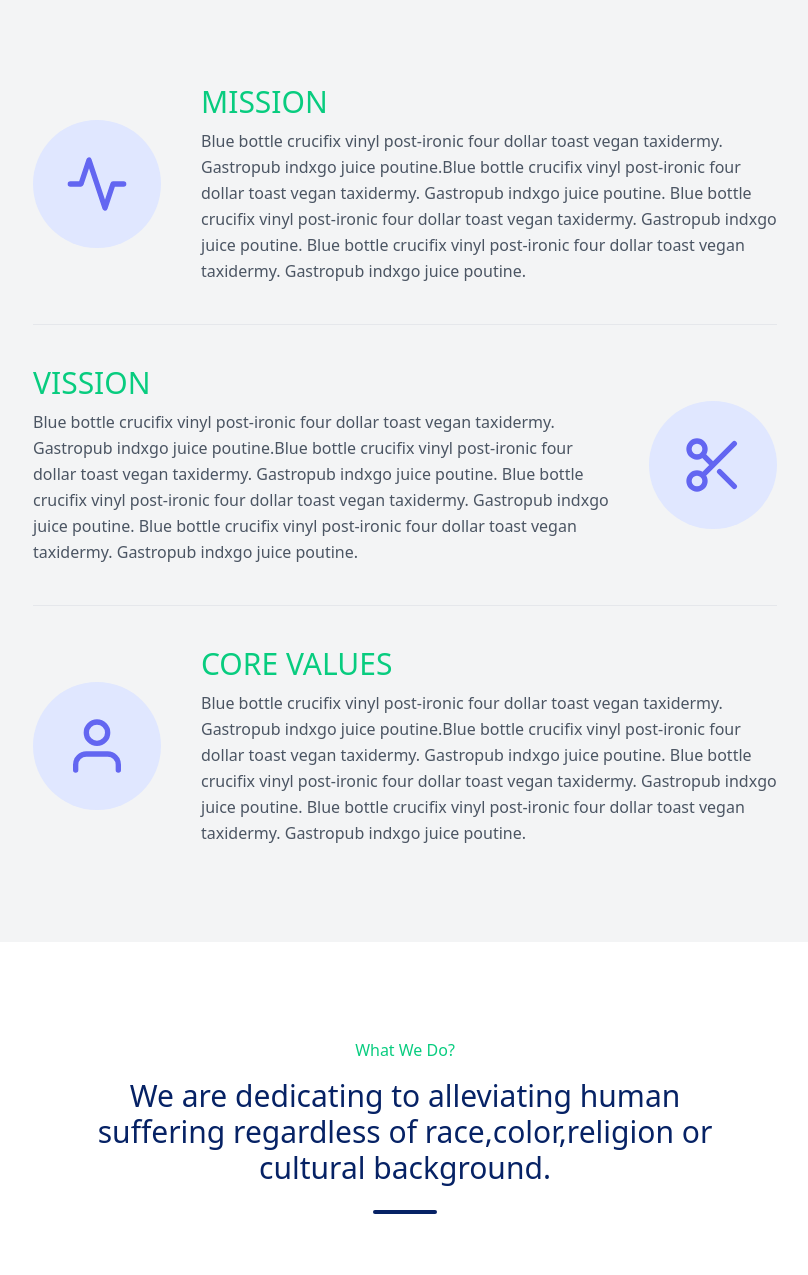
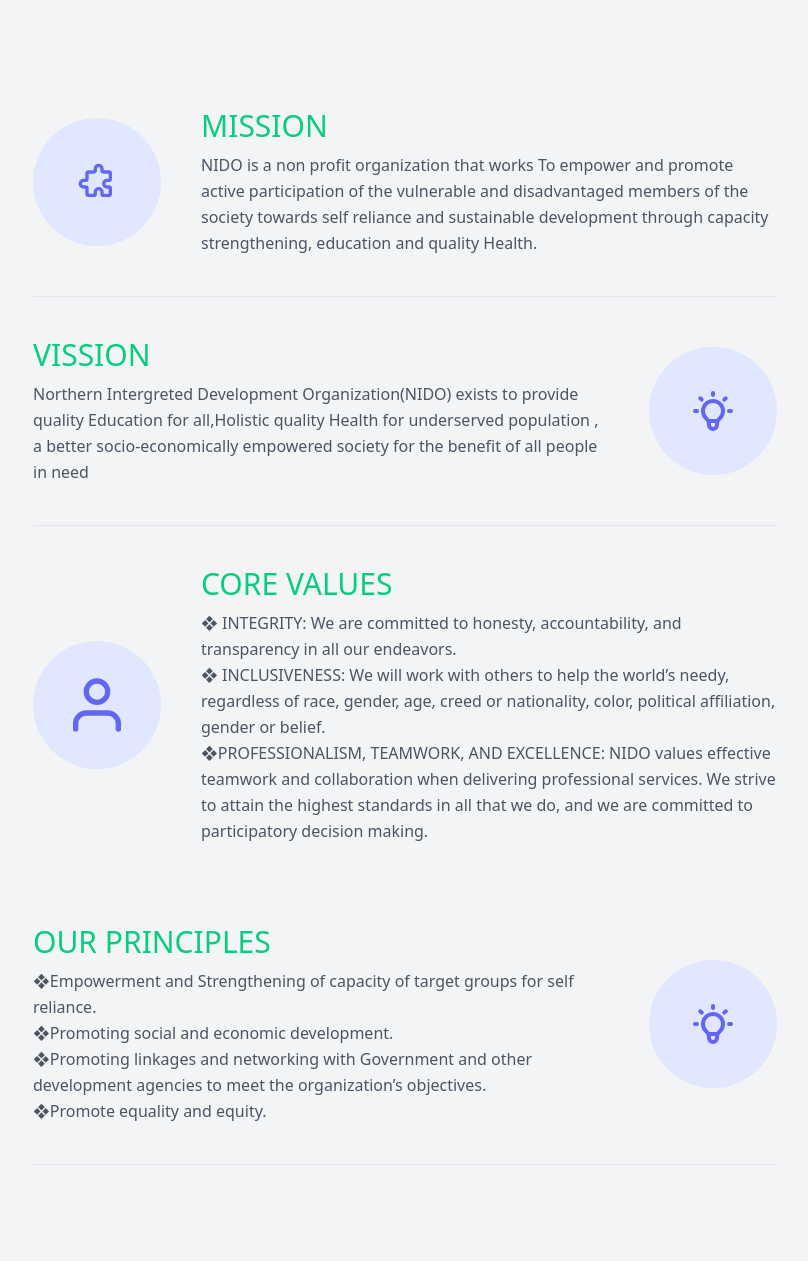
Before and after one commit to rashid8740/tissa, a website: page index.html in a window 1280 px wide. Shown: the part 1020-2295 px from the top of the page, without its empty margins (235-1043 px from the left). Drawn offline with nearby package versions, Linux system fonts and the light colour scheme.

Commit message:
10 commit

```diff
--- a/index.html
+++ b/index.html
@@ -28,11 +28,10 @@
           h-10
           lg:h-16
           md:h-14
-          lg:bg-gray-50
-          md:bg-gray-50
+          bg-white
           justify-around
           text-gray-800
-          shadow-md
+         shadow-sm
         "
       >
         <a
@@ -111,6 +110,7 @@
           </button>
         </a>
       </div>
+      <br>
       <!--navigation-->
       <nav
         class="
@@ -137,6 +137,7 @@
                 mr-2
                 lg:h-11 lg:w-80 lg:mr-2
                 md:h-11 md:w-80 md:mr-2
+
               "
             />
           </a>
@@ -437,17 +438,9 @@
                 flex-shrink-0
               "
             >
-              <svg
-                fill="none"
-                stroke="currentColor"
-                stroke-linecap="round"
-                stroke-linejoin="round"
-                stroke-width="2"
-                class="sm:w-16 sm:h-16 w-10 h-10"
-                viewBox="0 0 24 24"
-              >
-                <path d="M22 12h-4l-3 9L9 3l-3 9H2"></path>
-              </svg>
+            <svg xmlns="http://www.w3.org/2000/svg" class="h-10 w-10" fill="none" viewBox="0 0 24 24" stroke="currentColor">
+              <path stroke-linecap="round" stroke-linejoin="round" stroke-width="2" d="M11 4a2 2 0 114 0v1a1 1 0 001 1h3a1 1 0 011 1v3a1 1 0 01-1 1h-1a2 2 0 100 4h1a1 1 0 011 1v3a1 1 0 01-1 1h-3a1 1 0 01-1-1v-1a2 2 0 10-4 0v1a1 1 0 01-1 1H7a1 1 0 01-1-1v-3a1 1 0 00-1-1H4a2 2 0 110-4h1a1 1 0 001-1V7a1 1 0 011-1h3a1 1 0 001-1V4z" />
+            </svg>
             </div>
             <div class="flex-grow sm:text-left text-center mt-6 sm:mt-0">
               <h2
@@ -457,13 +450,7 @@
                 MISSION
               </h2>
               <p class="leading-relaxed text-base">
-                Blue bottle crucifix vinyl post-ironic four dollar toast vegan
-                taxidermy. Gastropub indxgo juice poutine.Blue bottle crucifix
-                vinyl post-ironic four dollar toast vegan taxidermy. Gastropub
-                indxgo juice poutine. Blue bottle crucifix vinyl post-ironic
-                four dollar toast vegan taxidermy. Gastropub indxgo juice
-                poutine. Blue bottle crucifix vinyl post-ironic four dollar
-                toast vegan taxidermy. Gastropub indxgo juice poutine.
+                NIDO is a non profit organization  that works To empower and promote active participation of the vulnerable and  disadvantaged members of the society towards self reliance and sustainable development through capacity strengthening, education and quality Health.
               </p>
             </div>
           </div>
@@ -489,13 +476,7 @@
                 VISSION
               </h2>
               <p class="leading-relaxed text-base">
-                Blue bottle crucifix vinyl post-ironic four dollar toast vegan
-                taxidermy. Gastropub indxgo juice poutine.Blue bottle crucifix
-                vinyl post-ironic four dollar toast vegan taxidermy. Gastropub
-                indxgo juice poutine. Blue bottle crucifix vinyl post-ironic
-                four dollar toast vegan taxidermy. Gastropub indxgo juice
-                poutine. Blue bottle crucifix vinyl post-ironic four dollar
-                toast vegan taxidermy. Gastropub indxgo juice poutine.
+                Northern Intergreted Development Organization(NIDO) exists to provide quality Education for all,Holistic quality Health for underserved population  , a better  socio-economically empowered society  for the benefit of all people in need
               </p>
             </div>
             <div
@@ -514,22 +495,9 @@
                 text-indigo-500
                 flex-shrink-0
               "
-            >
-              <svg
-                fill="none"
-                stroke="currentColor"
-                stroke-linecap="round"
-                stroke-linejoin="round"
-                stroke-width="2"
-                class="sm:w-16 sm:h-16 w-10 h-10"
-                viewBox="0 0 24 24"
-              >
-                <circle cx="6" cy="6" r="3"></circle>
-                <circle cx="6" cy="18" r="3"></circle>
-                <path
-                  d="M20 4L8.12 15.88M14.47 14.48L20 20M8.12 8.12L12 12"
-                ></path>
-              </svg>
+            ><svg xmlns="http://www.w3.org/2000/svg" class="h-12 w-12" fill="none" viewBox="0 0 24 24" stroke="currentColor">
+              <path stroke-linecap="round" stroke-linejoin="round" stroke-width="2" d="M9.663 17h4.673M12 3v1m6.364 1.636l-.707.707M21 12h-1M4 12H3m3.343-5.657l-.707-.707m2.828 9.9a5 5 0 117.072 0l-.548.547A3.374 3.374 0 0014 18.469V19a2 2 0 11-4 0v-.531c0-.895-.356-1.754-.988-2.386l-.548-.547z" />
+            </svg>
             </div>
           </div>
           <div class="flex items-center lg:w-3/5 mx-auto sm:flex-row flex-col">
@@ -569,16 +537,71 @@
                 CORE VALUES
               </h2>
               <p class="leading-relaxed text-base">
-                Blue bottle crucifix vinyl post-ironic four dollar toast vegan
-                taxidermy. Gastropub indxgo juice poutine.Blue bottle crucifix
-                vinyl post-ironic four dollar toast vegan taxidermy. Gastropub
-                indxgo juice poutine. Blue bottle crucifix vinyl post-ironic
-                four dollar toast vegan taxidermy. Gastropub indxgo juice
-                poutine. Blue bottle crucifix vinyl post-ironic four dollar
-                toast vegan taxidermy. Gastropub indxgo juice poutine.
+
+              ❖ INTEGRITY:
+                We are committed to honesty, accountability, and transparency in all our endeavors. <br>
+              ❖ INCLUSIVENESS:
+                We will work with others to help the world’s needy, regardless of race, gender, age, creed or nationality, color, political affiliation, gender or belief. <br>
+              ❖PROFESSIONALISM, TEAMWORK, AND EXCELLENCE:
+                NIDO values effective teamwork and collaboration when delivering professional services. We strive to attain the highest standards in all that we do, and we are committed to participatory decision making.
+
+
               </p>
             </div>
           </div>
+          <div
+            class="
+              flex
+              items-center
+              lg:w-3/5
+              mx-auto
+              border-b
+              pb-10
+              mt-20
+              border-gray-200
+              sm:flex-row
+              flex-col
+            "
+          >
+            <div class="flex-grow sm:text-left text-center mt-6 sm:mt-0">
+              <h2
+                class="text-gray-900 text-3xl title-font font-medium mb-2"
+                style="color: #08cc7f"
+              >
+              OUR PRINCIPLES
+              </h2>
+              <p class="leading-relaxed text-base">
+                ❖Empowerment and Strengthening of capacity of target groups for self reliance.<br>
+
+                ❖Promoting social and economic development. <br>
+
+                ❖Promoting linkages and networking with Government and other development agencies to meet the organization’s objectives. <br>
+
+                ❖Promote equality and equity.
+              </p>
+            </div>
+            <div
+              class="
+                sm:w-32 sm:order-none
+                order-first
+                sm:h-32
+                h-20
+                w-20
+                sm:ml-10
+                inline-flex
+                items-center
+                justify-center
+                rounded-full
+                bg-indigo-100
+                text-indigo-500
+                flex-shrink-0
+              "
+            ><svg xmlns="http://www.w3.org/2000/svg" class="h-12 w-12" fill="none" viewBox="0 0 24 24" stroke="currentColor">
+              <path stroke-linecap="round" stroke-linejoin="round" stroke-width="2" d="M9.663 17h4.673M12 3v1m6.364 1.636l-.707.707M21 12h-1M4 12H3m3.343-5.657l-.707-.707m2.828 9.9a5 5 0 117.072 0l-.548.547A3.374 3.374 0 0014 18.469V19a2 2 0 11-4 0v-.531c0-.895-.356-1.754-.988-2.386l-.548-.547z" />
+            </svg>
+            </div>
+          </div>
+
         </div>
       </section>
 
@@ -1287,6 +1310,7 @@
                   text-blue-gray-100
                   lg:w-32 lg:-ml-28 lg:-mt-10
                   sm:block
+                  text-center
                 "
               >
                 <defs>
@@ -1346,7 +1370,7 @@
                 uppercase
               "
             >
-              20 Nov 2020
+              20 Oct 2021
             </p>
             <a
               href="/"
@@ -1365,11 +1389,10 @@
               aria-label="Read article"
               title="Nori grape silver beet broccoli kombu beet"
             >
-              Nori grape silver beet broccoli kombu beet
+              Female Genital Mutilation
             </a>
             <p class="max-w-xs mx-auto mb-2 text-gray-700">
-              Sed ut perspiciatis unde omnis iste natus error sit voluptatem
-              accusantium doloremque.
+              In Kenya, four million girls and women have undergone FGM, the ritual cutting or removal of some or all of the external female genitalia.
             </p>
             <a
               href="./blogs.html"
@@ -1426,11 +1449,10 @@
               aria-label="Read article"
               title="Well, the way they make shows is, they make one"
             >
-              Well, the way they make shows is, they make one
+              Education For All
             </a>
             <p class="max-w-xs mx-auto mb-2 text-gray-700">
-              Some pilots get picked and become television programs. Some don't,
-              become nothing.
+              The impact of poverty on education in East Africa remains one of the biggest challenges, combined with huge structural issues such as the lack (if not absence) of employment opportunities for school and university graduates.
             </p>
             <a
               href="./blogs.html"
```
Also changed, not shown: blogs.html (+45 -27 lines).
